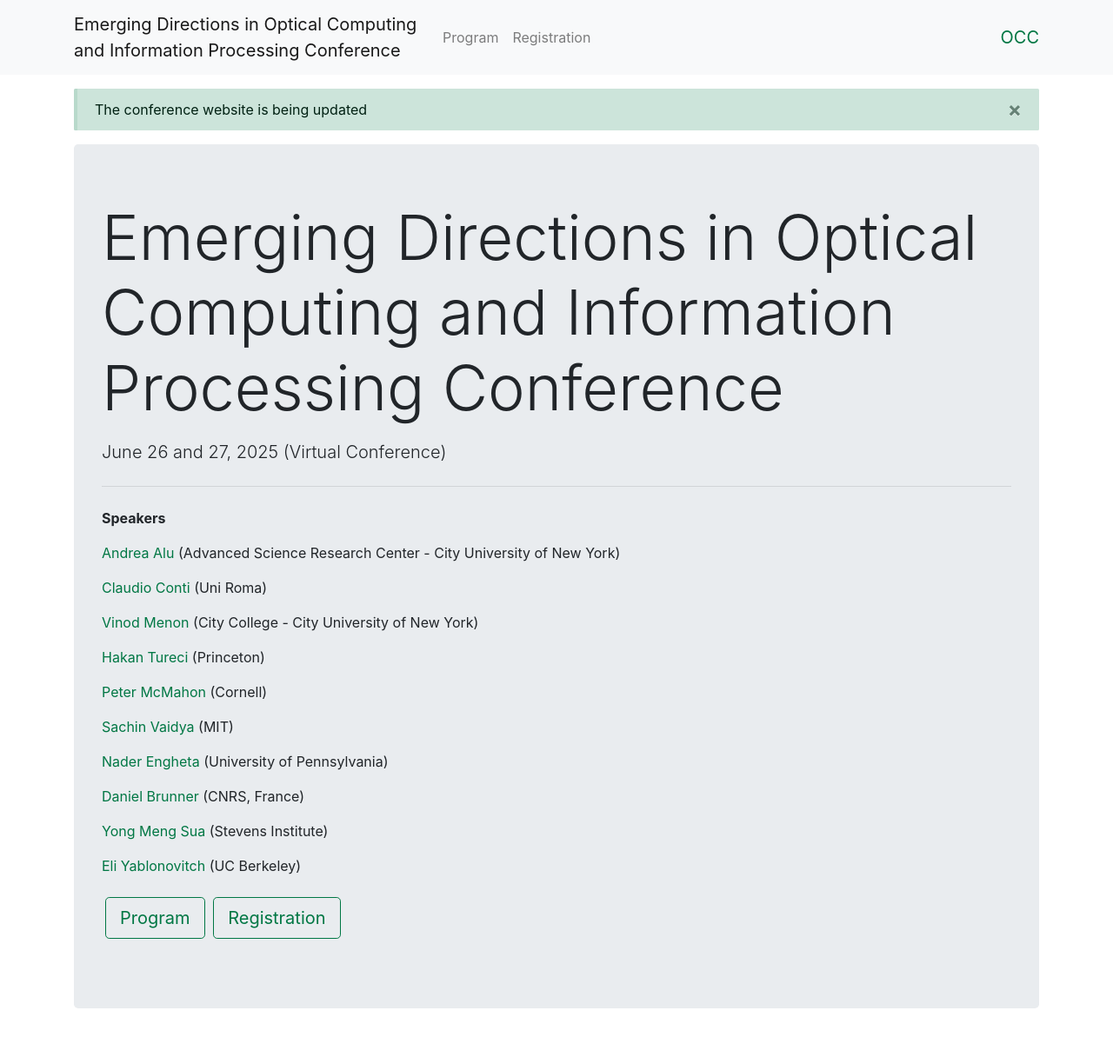
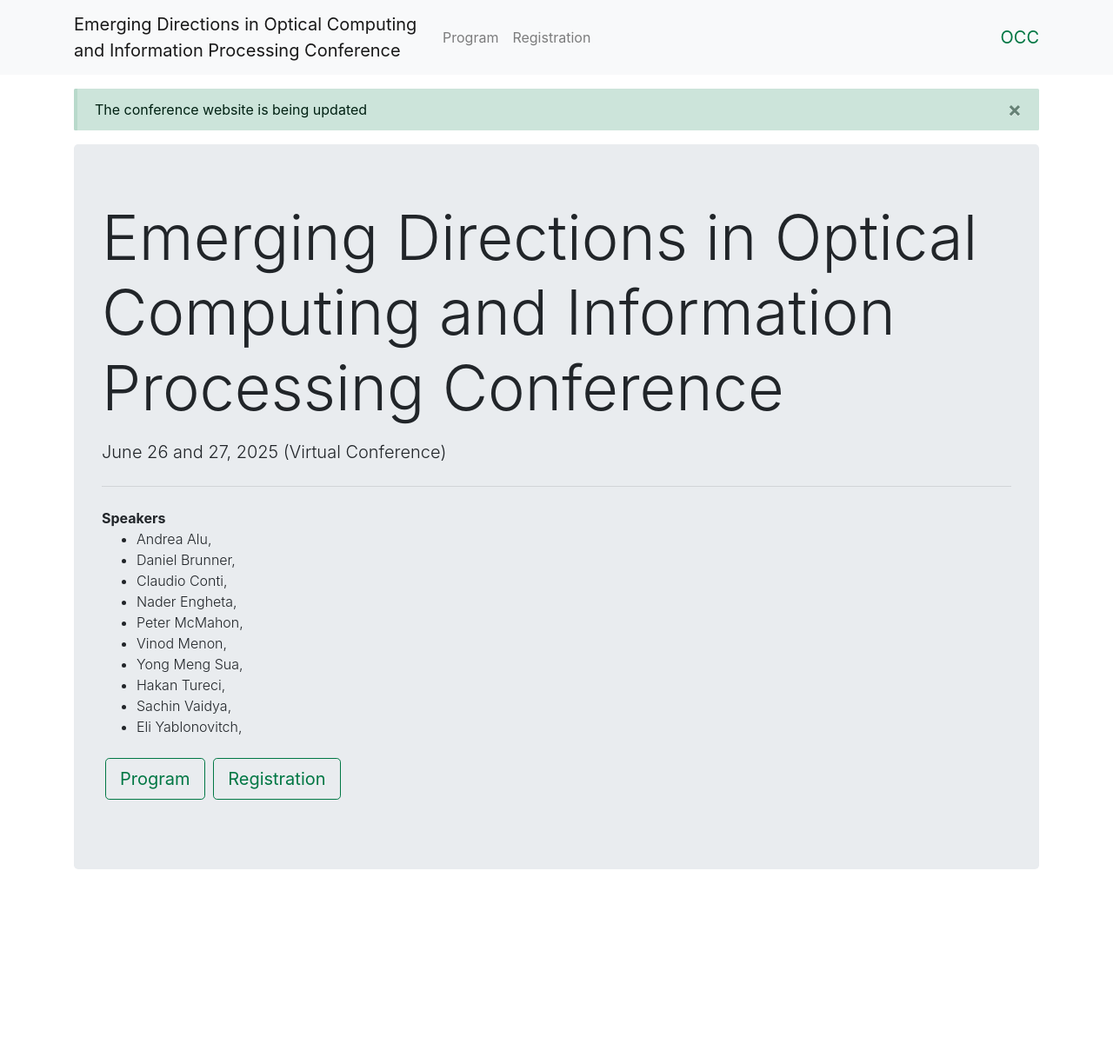
Before and after one commit to mirilabqc/mini-conference-site, a Jekyll site: the page built from index.md, in a window 1280 px wide. Shown: the whole page at 87% size. Built offline with Jekyll 4.4.1, drawn with Linux system fonts in a browser that asks for light colours; after the commit the page ends 1056 px from its top, so only the background shows below that.

Commit message:
adds speakers list programmatically to home page

```diff
--- a/_layouts/home.html
+++ b/_layouts/home.html
@@ -18,6 +18,23 @@
     {% endif %}
 
     <hr class="my-4">
+
+    {% comment %}
+    {% Speaker list %}
+    {% endcomment %}
+    <div>
+      <strong>Speakers</strong>
+        <div>
+        {% assign speakers = site.speakers | sort_natural: 'last_name' %}
+        <ul>
+        {% for speaker in speakers %}
+            <li class="font-weight-light">
+                {{ speaker.name }}, {{ speaker.institute}}
+            </li>
+        {% endfor %}
+        </ul>
+      </div>
+    </div>
 
     {{ content }}
 
--- a/index.md
+++ b/index.md
@@ -1,35 +1,3 @@
 ---
 layout: home
 ---
-
-**Speakers**
-
-[Andrea Alu](/speakers/andrea-alu/)
-(Advanced Science Research Center - City University of New York)
-
-[Claudio Conti](/speakers/claudio-conti/)
-(Uni Roma)
-
-[Vinod Menon](/speakers/vinod-menon/)
-(City College - City University of New York)
-
-[Hakan Tureci](/speakers/hakan-tureci/)
-(Princeton)
-
-[Peter McMahon](/speakers/peter-mcmahon/)
-(Cornell)
-
-[Sachin Vaidya](/speakers/sachin-vaidya/)
-(MIT)
-
-[Nader Engheta](/speakers/nader-engheta/)
-(University of Pennsylvania)
-
-[Daniel Brunner](/speakers/daniel-brunner/)
-(CNRS, France)
-
-[Yong Meng Sua](/speakers/yong-meng-sua/)
-(Stevens Institute)
-
-[Eli Yablonovitch](/speakers/eli-yablonovitch/)
-(UC Berkeley)
```
